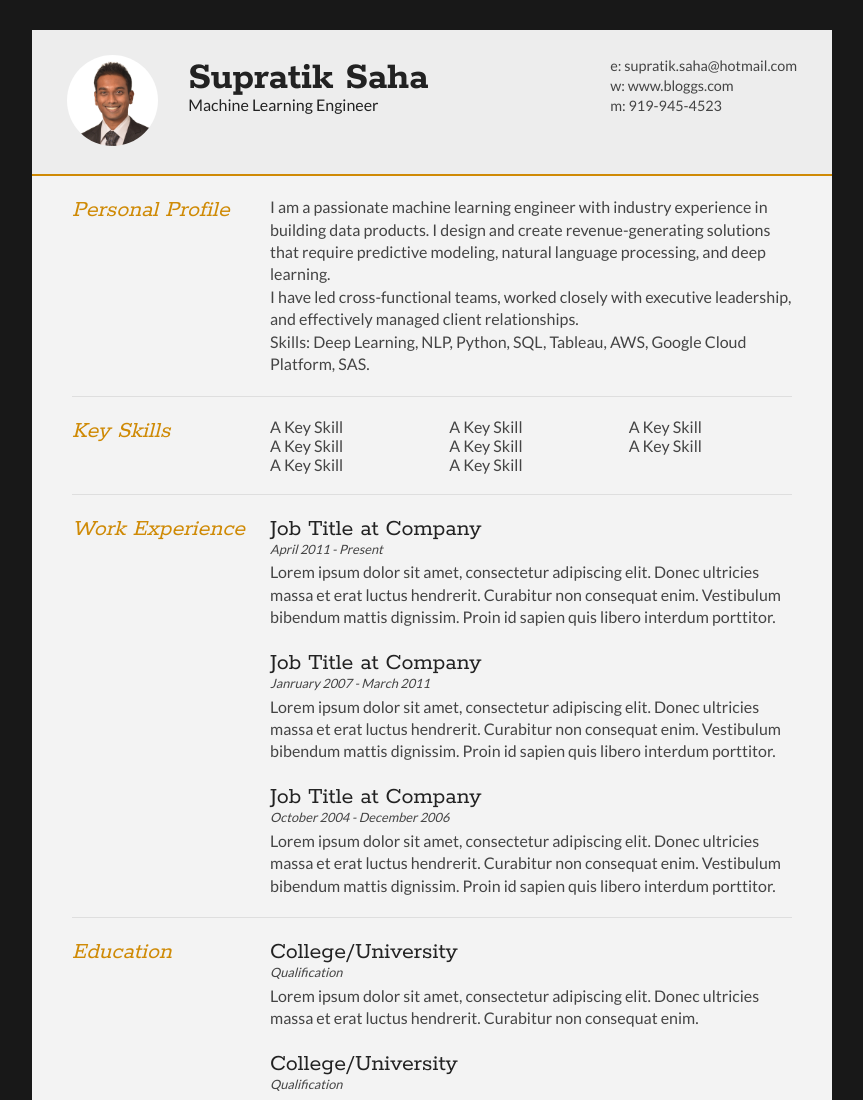
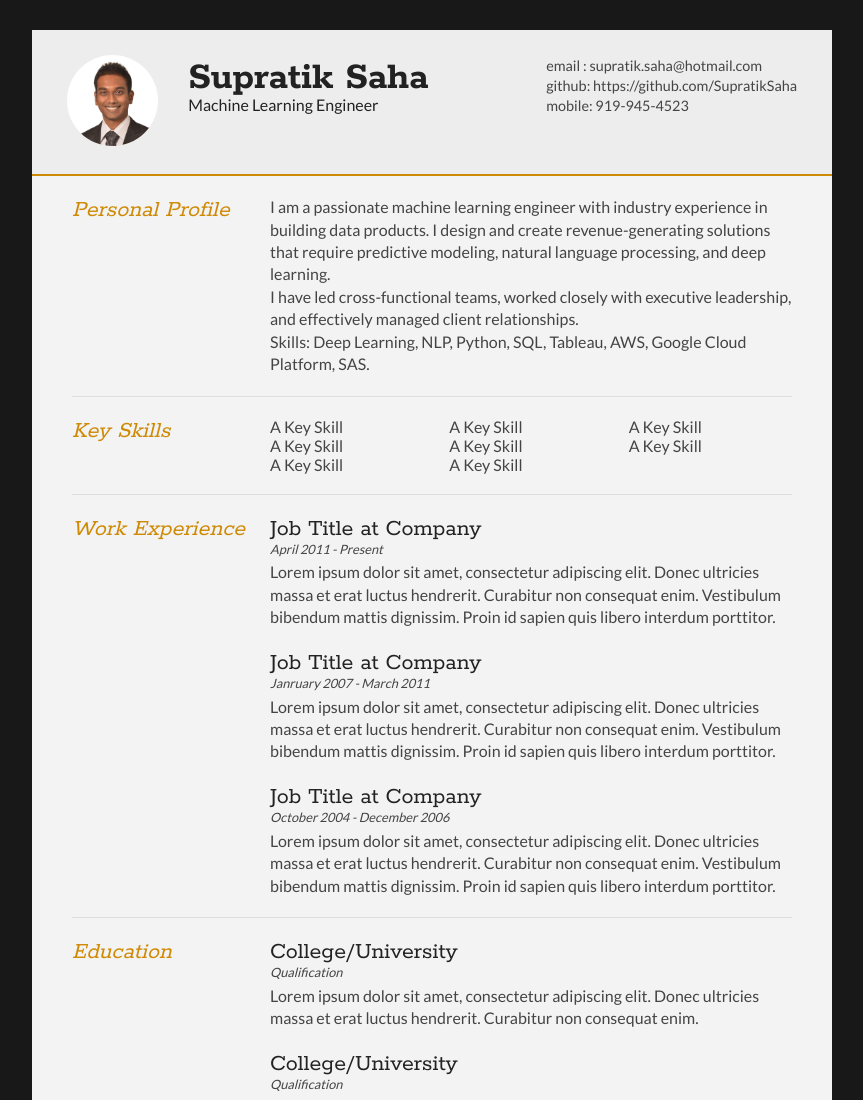
Before and after one commit to SupratikSaha/SupratikSaha.github.io, a plain HTML site: page index.html in a window 1280 px wide. Shown: the top 1100 px of the page, without its empty margins (208-1071 px from the left). Drawn offline with Linux system fonts and the light colour scheme.

Commit message:
fix: Contact Details

```diff
--- a/index.html
+++ b/index.html
@@ -31,9 +31,9 @@
 
 		<div id="contactDetails" class="quickFade delayFour">
 			<ul>
-				<li>e: <a href="mailto:supratik.saha@hotmail.com" target="_blank">supratik.saha@hotmail.com</a></li>
-				<li>w: <a href="http://www.bloggs.com">www.bloggs.com</a></li>
-				<li>m: 919-945-4523</li>
+				<li>email : <a href="mailto:supratik.saha@hotmail.com" target="_blank">supratik.saha@hotmail.com</a></li>
+				<li>github: <a href="https://github.com/SupratikSaha">https://github.com/SupratikSaha</a></li>
+				<li>mobile: 919-945-4523</li>
 			</ul>
 		</div>
 		<div class="clear"></div>
```
